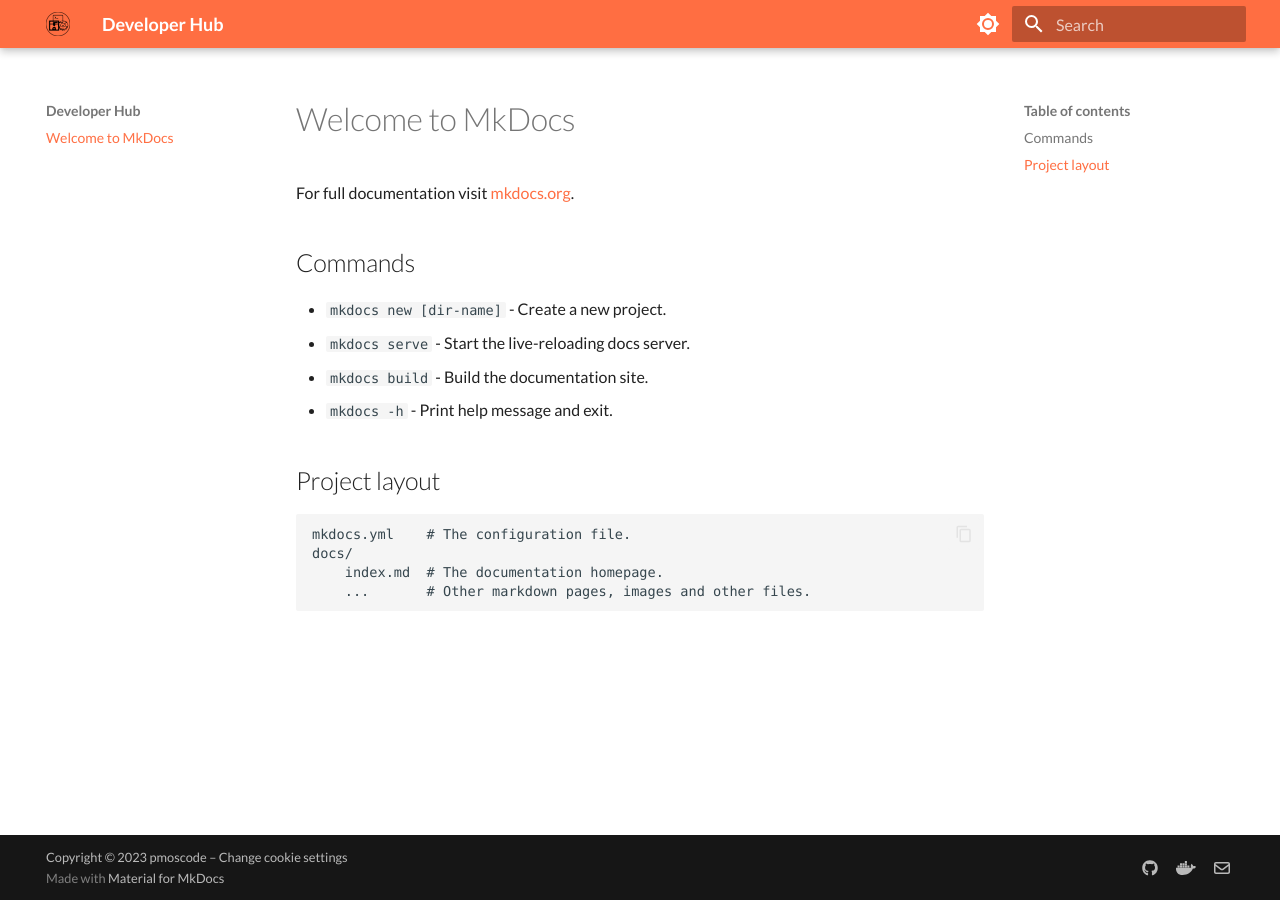
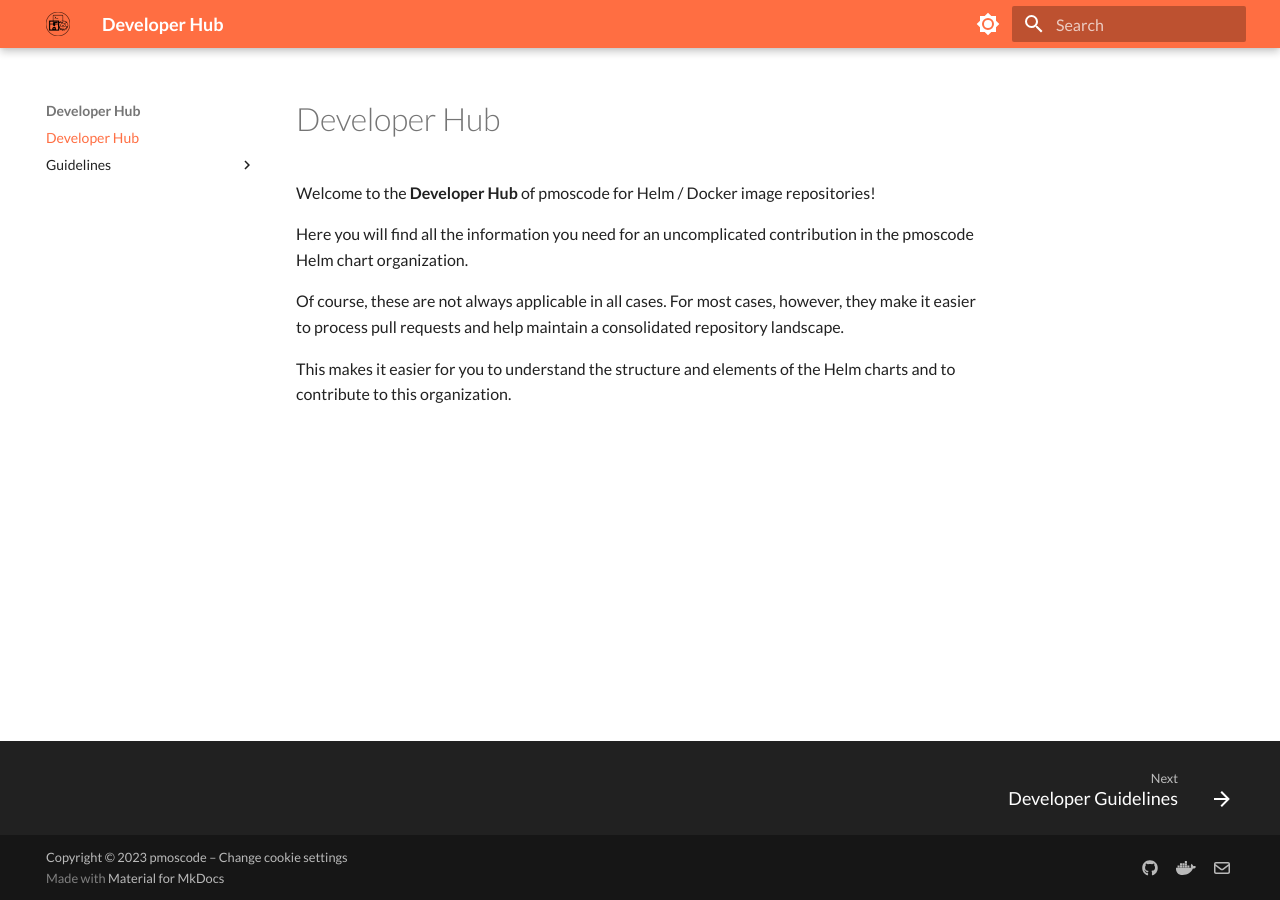
Before and after one commit to pmoscode-helm/.github, an MkDocs documentation site: the page built from docs/index.md, in a window 1280 px wide. Built offline with MkDocs 1.6.1 and Material for MkDocs 9.7.7, drawn with Linux system fonts in a browser that asks for light colours.

```diff
--- a/docs/index.md
+++ b/docs/index.md
@@ -1,17 +1,13 @@
-# Welcome to MkDocs
+# Developer Hub
 
-For full documentation visit [mkdocs.org](https://www.mkdocs.org).
+Welcome to the **Developer Hub** of pmoscode for Helm / Docker image repositories!
 
-## Commands
+Here you will find all the information
+you need for an uncomplicated contribution in the pmoscode Helm chart organization.
 
-* `mkdocs new [dir-name]` - Create a new project.
-* `mkdocs serve` - Start the live-reloading docs server.
-* `mkdocs build` - Build the documentation site.
-* `mkdocs -h` - Print help message and exit.
+Of course, these are not always applicable in all cases.
+For most cases, however,
+they make it easier to process pull requests and help maintain a consolidated repository landscape.
 
-## Project layout
-
-    mkdocs.yml    # The configuration file.
-    docs/
-        index.md  # The documentation homepage.
-        ...       # Other markdown pages, images and other files.
+This makes it easier for you to understand the structure and elements of the Helm charts
+and to contribute to this organization.
```
Also changed, not shown: docs/Guidelines/PDG_0_-_Changelog & Drafts/index.md (added, +5 -0 lines), docs/Guidelines/PDG_0_-_Changelog & Drafts/trg-0-template.md (added, +18 -0 lines), docs/Guidelines/index.md (added, +22 -0 lines).
